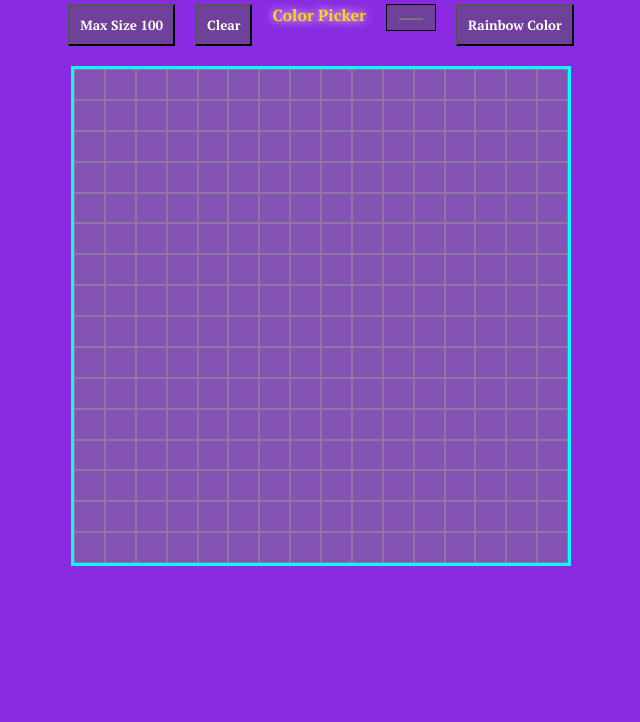
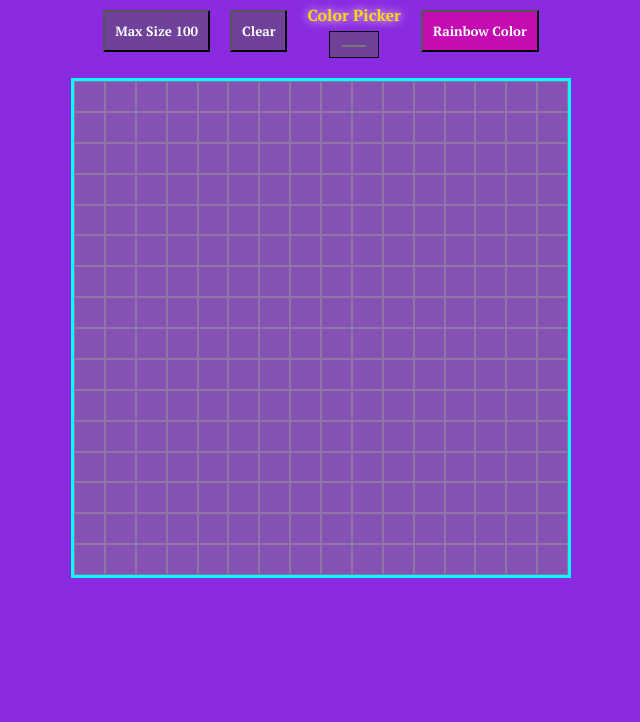
Before and after one commit to d0wnsider/etch-a-sketch, a plain HTML site: page index.html in a window 1280 px wide. Shown: the part 78-800 px from the top of the page, without its empty margins (319-959 px from the left). Drawn offline with Linux system fonts and the light colour scheme.

Commit message:
Updated rainbow button style

```diff
--- a/etch-a-sketch.css
+++ b/etch-a-sketch.css
@@ -33,12 +33,27 @@ body {
 
 .buttonContainer {
     display: flex;
+    justify-content: center;
+    align-items: center;
     gap: 20px;
+}
+
+.color-picker-container {
+    display: flex;
+    flex-direction: column;
+    justify-content: center;
+    align-items: center;
+    gap: 5px;
 }
 
 .container {
     display: grid;
     border: 3px solid aqua;
+}
+/* random color bg */
+#random-color {
+    transition: background 3s;
+    transition-timing-function: ease-in;
 }
 
 .box {
--- a/etch-a-sketch.js
+++ b/etch-a-sketch.js
@@ -53,6 +53,10 @@ randomColorHover = () => {
         });
     });
 }
+// random bg colors for button
+setBackgroundColor = () => {
+    randomColor.style.backgroundColor = getRandomColor();
+}
 
 size.addEventListener('click', () => {
     gridSize = enterGrid();
@@ -79,3 +83,4 @@ randomColor.addEventListener('click', (e) => {
 // start
 gridCalculate(gridSize);
 squareColorHover();
+setBackgroundColor();
--- a/index.html
+++ b/index.html
@@ -17,8 +17,10 @@
         <div class="buttonContainer">
             <button type="button" id="size" class="button">Max Size 100</button>
             <button type="button" id="clear" class="button">Clear</button>
-            <label for="colorpicker">Color Picker</label>
-            <input type="color" id="color" class="button" value="#000000">
+            <div class="color-picker-container">
+                <label for="colorpicker">Color Picker</label>
+                <input type="color" id="color" class="button" value="#000000">
+            </div>
             <button type="button" id="random-color" class="button">Rainbow Color</button>
         </div>
     </header>
```
